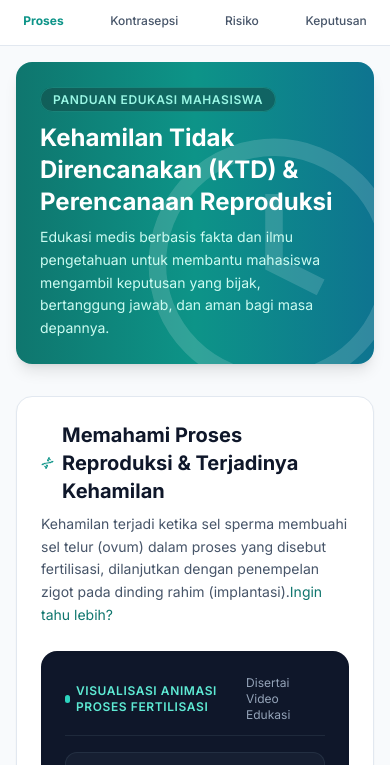
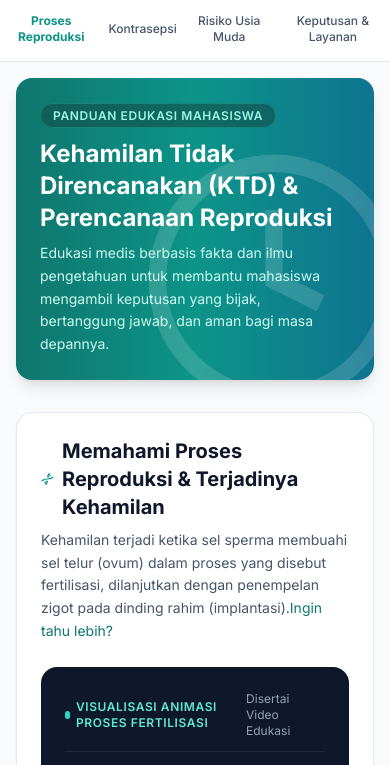
Before and after one commit to gunturklop90/EduReproCampus, a plain HTML site: page index.html in a window 390 px wide. Shown: the part 68-833 px from the top of the page. Drawn offline with nearby package versions, Linux system fonts and the light colour scheme.

Commit message:
Update mobile navigation and WhatsApp link

```diff
--- a/index.html
+++ b/index.html
@@ -58,10 +58,10 @@
 
     <!-- Mobile Nav Header -->
     <div class="md:hidden bg-white border-b border-slate-200 flex justify-around text-xs font-medium py-2.5 sticky top-16 z-40">
-        <button onclick="switchTab('proses')" id="mnav-proses" class="p-1.5 text-center text-teal-600 font-bold">Proses</button>
+        <button onclick="switchTab('proses')" id="mnav-proses" class="p-1.5 text-center text-teal-600 font-bold">Proses Reproduksi</button>
         <button onclick="switchTab('kontrasepsi')" id="mnav-kontrasepsi" class="p-1.5 text-center text-slate-600">Kontrasepsi</button>
-        <button onclick="switchTab('risiko')" id="mnav-risiko" class="p-1.5 text-center text-slate-600">Risiko</button>
-        <button onclick="switchTab('keputusan')" id="mnav-keputusan" class="p-1.5 text-center text-slate-600">Keputusan</button>
+        <button onclick="switchTab('risiko')" id="mnav-risiko" class="p-1.5 text-center text-slate-600">Risiko Usia Muda</button>
+        <button onclick="switchTab('keputusan')" id="mnav-keputusan" class="p-1.5 text-center text-slate-600">Keputusan & Layanan</button>
     </div>
 
     <!-- Main Content Area -->
@@ -324,7 +324,7 @@
                                 Memprioritaskan konseling kesehatan reproduksi, edukasi remaja, penanganan KTD secara aman, rahasia, serta inklusif tanpa stigma.
                             </p>
                             <div class="mt-3 flex flex-wrap gap-x-4 gap-y-1 text-xs text-slate-700">
-                                <a href="https://web.whatsapp.com/send/?phone=6282388149914&amp;text=Halo%21%21+saya+ingin+berkonsultasi&amp;type=phone_number&amp;app_absent=0" title="Bagikan di WhatsApp" id="action-button" class="_9vcv _9u4i" role="link" data-ms="{&quot;creative&quot;:&quot;cta_button&quot;,&quot;creative_detail&quot;:&quot;WhatsAppApi_Send_ContinueToChat_ButtonV2&quot;}" style="width:200px;" data-auto-logging-id="f10b5e587"><span class="_advp _aeam"><span class="flex items-center gap-1"><svg xmlns="http://www.w3.org/2000/svg" width="24" height="24" viewBox="0 0 24 24" fill="none" stroke="currentColor" stroke-width="2" stroke-linecap="round" stroke-linejoin="round" data-lucide="phone" aria-hidden="true" class="lucide lucide-phone w-3.5 h-3.5 text-teal-600"><path d="M13.832 16.568a1 1 0 0 0 1.213-.303l.355-.465A2 2 0 0 1 17 15h3a2 2 0 0 1 2 2v3a2 2 0 0 1-2 2A18 18 0 0 1 2 4a2 2 0 0 1 2-2h3a2 2 0 0 1 2 2v3a2 2 0 0 1-.8 1.6l-.468.351a1 1 0 0 0-.292 1.233 14 14 0 0 0 6.392 6.384"></path></svg> Hotline/WA: 0823-8814-9914</span></span></a>
+                                <a href="https://wa.me/6282388149914?text=Halo!!%20saya%20ingin%20berkonsultasi" title="Bagikan di WhatsApp" id="action-button" class="_9vcv _9u4i" role="link" data-ms="{&quot;creative&quot;:&quot;cta_button&quot;,&quot;creative_detail&quot;:&quot;WhatsAppApi_Send_ContinueToChat_ButtonV2&quot;}" style="width:200px;" data-auto-logging-id="f10b5e587"><span class="_advp _aeam"><span class="flex items-center gap-1"><svg xmlns="http://www.w3.org/2000/svg" width="24" height="24" viewBox="0 0 24 24" fill="none" stroke="currentColor" stroke-width="2" stroke-linecap="round" stroke-linejoin="round" data-lucide="phone" aria-hidden="true" class="lucide lucide-phone w-3.5 h-3.5 text-teal-600"><path d="M13.832 16.568a1 1 0 0 0 1.213-.303l.355-.465A2 2 0 0 1 17 15h3a2 2 0 0 1 2 2v3a2 2 0 0 1-2 2A18 18 0 0 1 2 4a2 2 0 0 1 2-2h3a2 2 0 0 1 2 2v3a2 2 0 0 1-.8 1.6l-.468.351a1 1 0 0 0-.292 1.233 14 14 0 0 0 6.392 6.384"></path></svg> Hotline/WA: 0823-8814-9914</span></span></a>
                                 <span class="flex items-center gap-1"><i data-lucide="mail" class="w-3.5 h-3.5 text-teal-600"></i> pkbikepri@pkbi.or.id</span>
                             </div>
                         </div>
```
